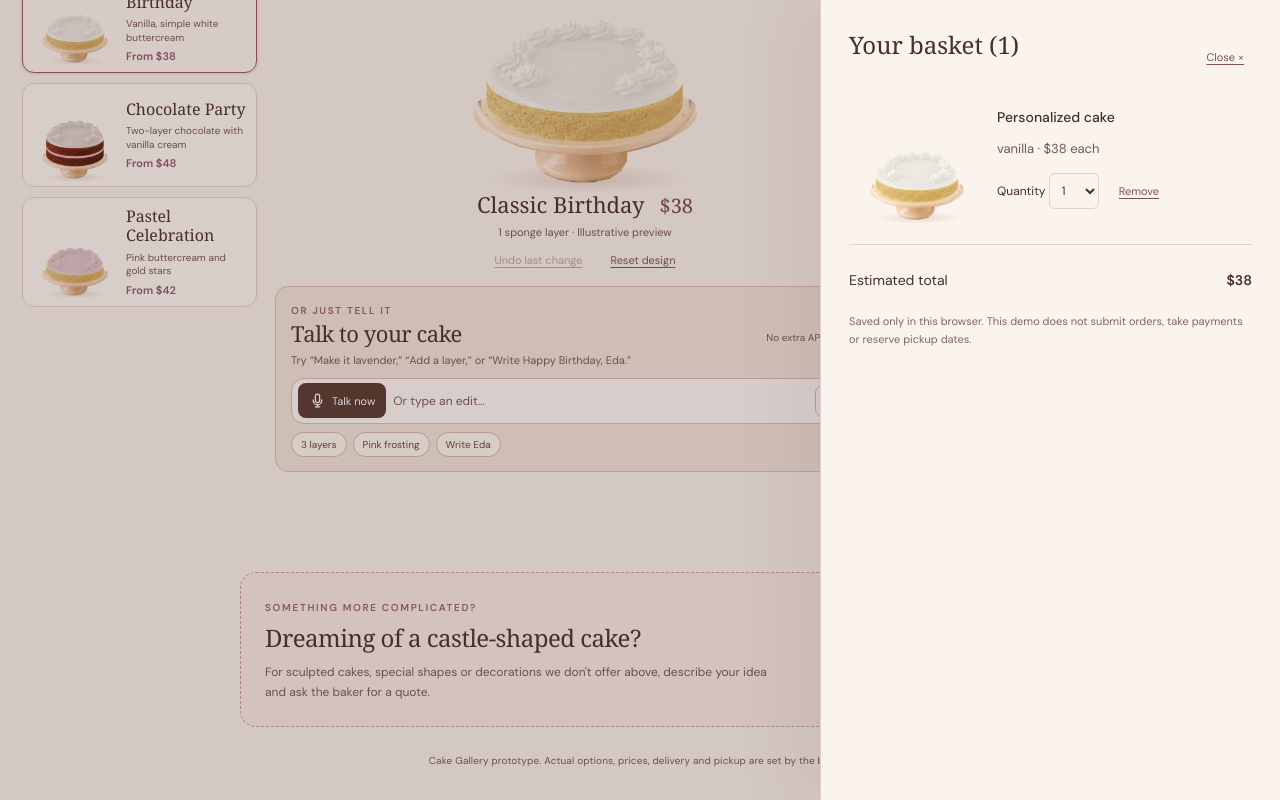
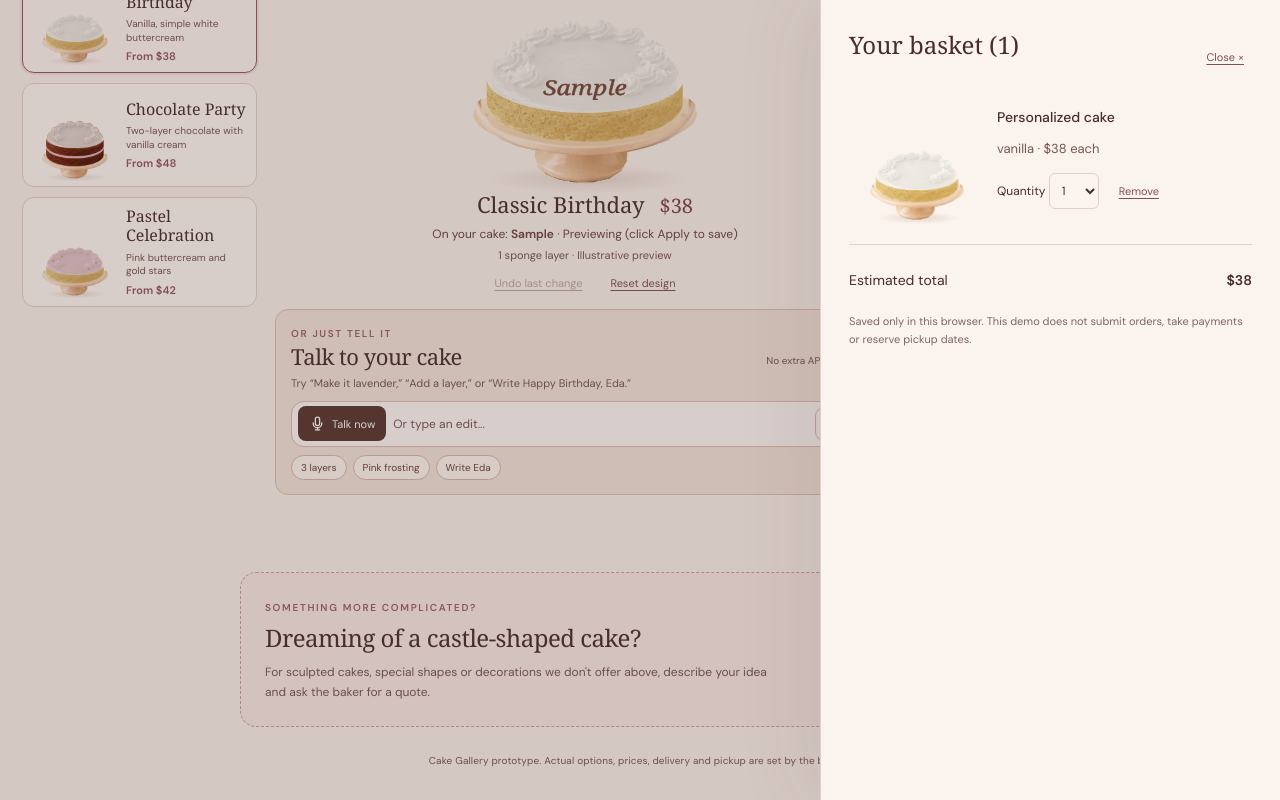
Before and after one commit to edakturk14/cake-builder, a React (Vite) app: page / in a window 1280 px wide. Both pictures are taken after typing "Sample" into the empty fields and a click on the button "Save cake to basket". Shown: the part 298-1098 px from the top of the page. Built offline with nearby package versions, Linux system fonts and the light colour scheme; a web font is replaced by a local one.

Commit message:
Show cake writing live and confirm Apply commits the inscription

```diff
--- a/src/App.tsx
+++ b/src/App.tsx
@@ -72,8 +72,11 @@ export default function App() {
   }
   function applyMessage(event: FormEvent<HTMLFormElement>) {
     event.preventDefault();
-    if (messageDraft.trim().length > 30) { setNotice('Please keep the cake message to 30 characters.'); return; }
-    edit({ inscription: messageDraft.trim() });
+    const written = messageDraft.trim();
+    if (written.length > 30) { setNotice('Please keep the cake message to 30 characters.'); return; }
+    // The live preview already shows the typed message. Apply commits it to
+    // the confirmed cake so it also survives Undo and basket snapshots.
+    edit({ inscription: written }, written ? `Added “${written}” to your cake.` : 'Removed the cake message.');
   }
   function addToBasket() {
     if (basket.length >= 20) { setNotice('The basket is full. Remove a saved cake first.'); return; }
@@ -107,6 +110,11 @@ export default function App() {
     } catch { setQuoteStatus('Could not copy automatically. Please copy your request manually.'); }
   }
   const template = BAKERY_TEMPLATES.find(item => item.id === selected) ?? BAKERY_TEMPLATES[0];
+  // Render the pending inscription as the customer types, so Apply never
+  // appears to do nothing even before the draft has been committed.
+  const previewMessage = messageDraft.trim();
+  const previewCake: CakeState = previewMessage === cake.inscription
+    ? cake : { ...cake, inscription: previewMessage };
   const count = basket.reduce((sum, item) => sum + item.quantity, 0);
   const numberValid = /^\d{1,2}$/.test(candleNumber) && Number(candleNumber) > 0;
 
@@ -144,12 +152,15 @@ export default function App() {
 
         <section className="customizer-preview" aria-label="Live cake preview">
           <span className="step-label">YOUR CAKE, SO FAR</span>
-          <CakeScene cake={cake} />
+          <CakeScene cake={previewCake} />
           <div className="preview-summary">
             <p className="preview-name">{template.name}</p>
             <span className="preview-price">{formatMoney(estimate.totalCents)}</span>
           </div>
-          {cake.inscription && <p className="preview-inscription" role="status">On your cake: <strong>{cake.inscription}</strong></p>}
+          {previewCake.inscription && <p className="preview-inscription" role="status">
+            On your cake: <strong>{previewCake.inscription}</strong>
+            {previewCake.inscription !== cake.inscription && <span className="preview-unsaved"> · Previewing (click Apply to save)</span>}
+          </p>}
           <p className="preview-hint">{cake.layers} sponge layer{cake.layers === 1 ? '' : 's'} · Illustrative preview</p>
           <div className="preview-actions">
             <button type="button" className="text-button" onClick={() => { dispatch({ type: 'undo' }); setNotice('Undid the last edit.'); }} disabled={!design.history.length}>Undo last change</button>
```
